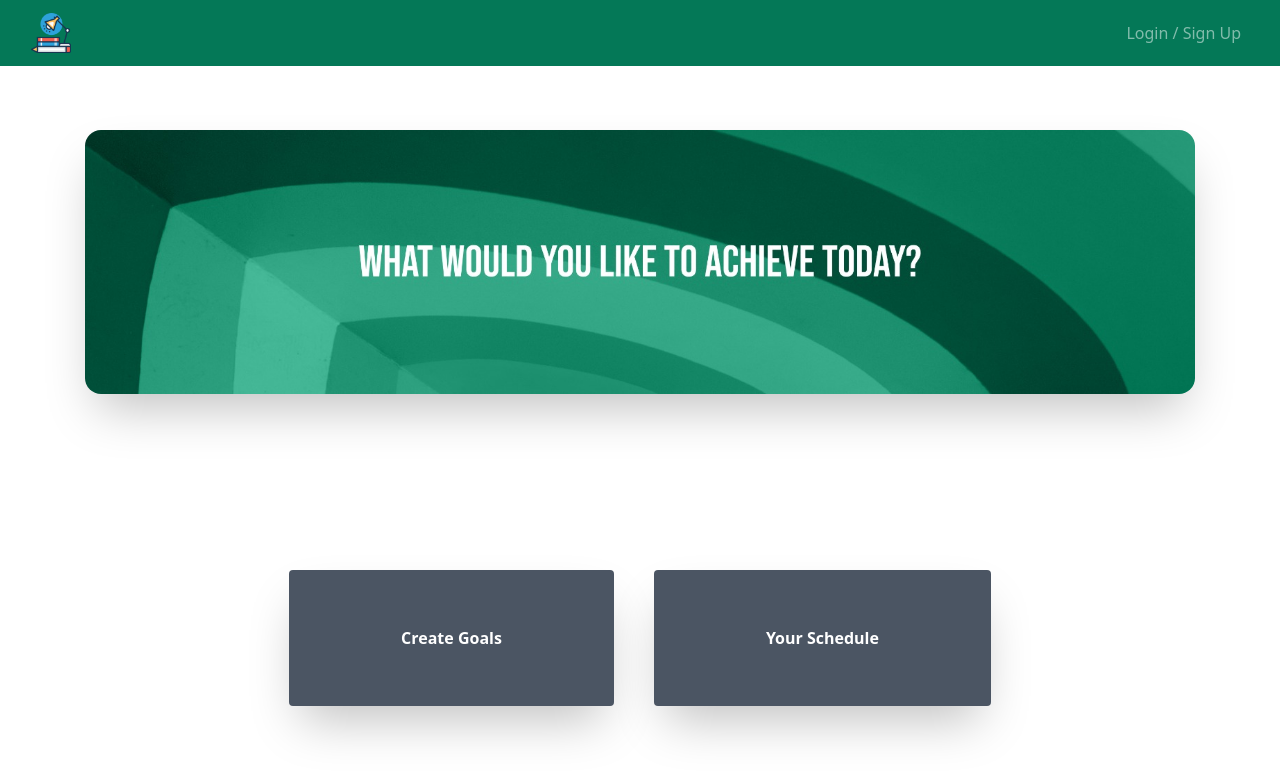
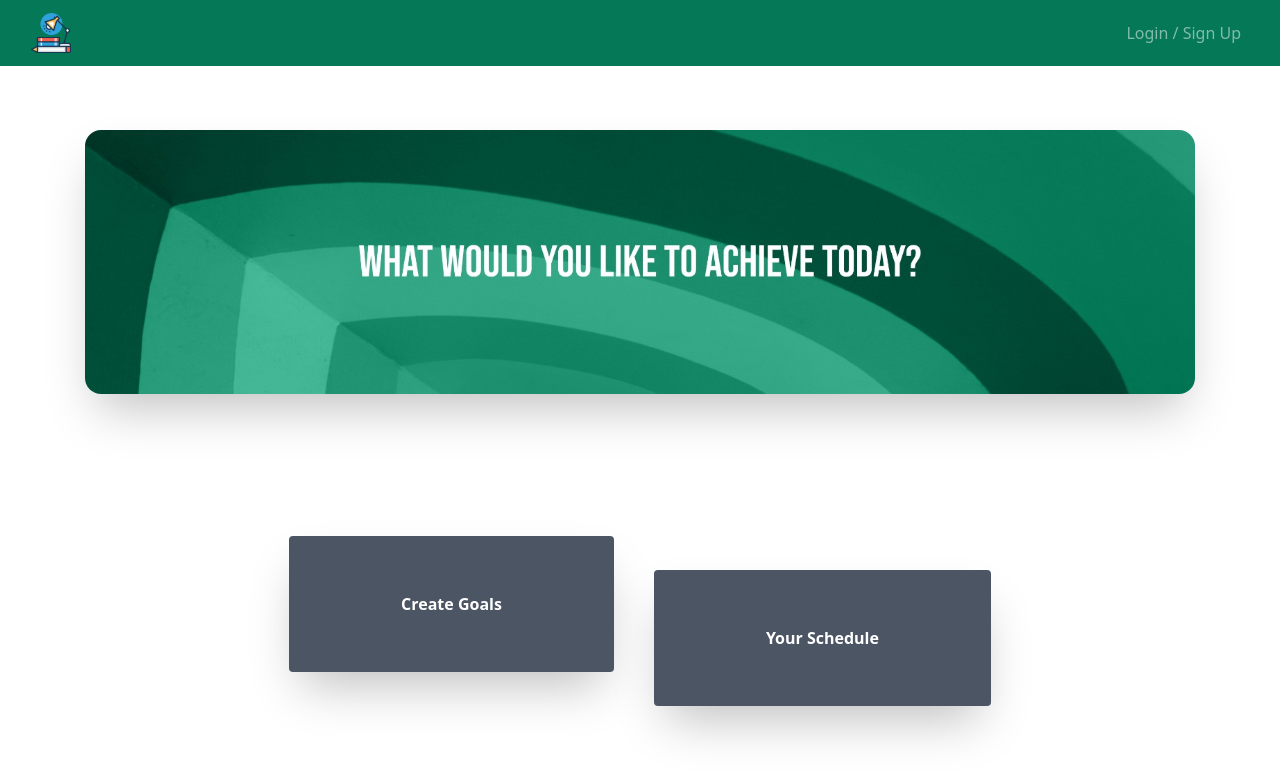
Before and after one commit to AarKaiser/studiously, a React (Create React App) app in the folder client/: page / in a window 1280 px wide. Shown: the top 778 px of the page. Built offline with nearby package versions, Linux system fonts and the light colour scheme.

Commit message:
bouncy buttom

```diff
--- a/client/src/components/HomeButtons.js
+++ b/client/src/components/HomeButtons.js
@@ -3,7 +3,8 @@ import React from "react";
 export default function HomeButtons() {
   return (
     <div className="flex justify-center space-x-10">
-      <a href="/goals" className="btn-create-goals">
+
+      <a href="/goals" className="btn-create-goals animate-bounce">
         Create Goals
       </a>
       <a href="/schedule" className="btn-schedule">
```
